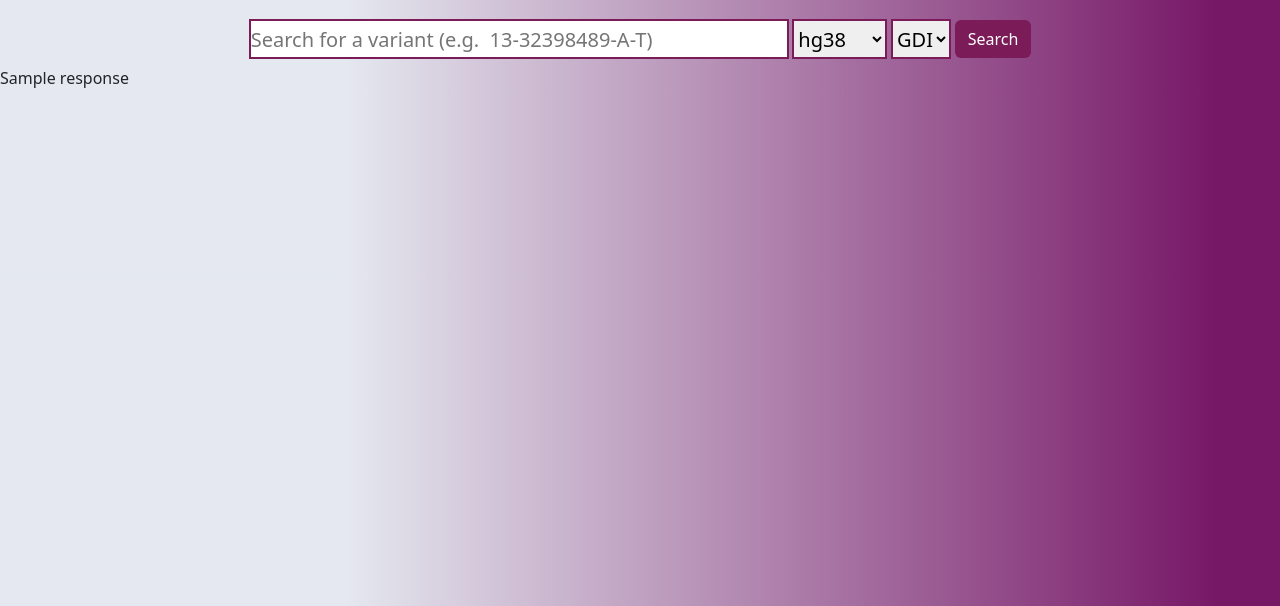
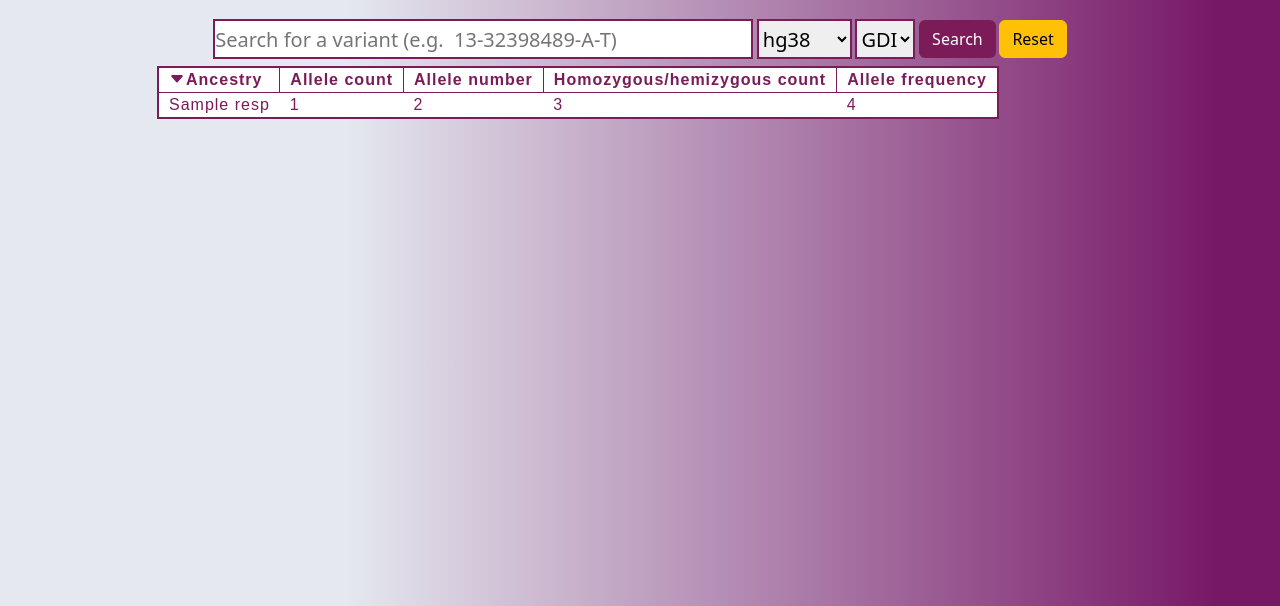
Before and after one commit to costero-e/AlleleFrequencyBrowser, a Django app: template server/templates/home.html in a window 1280 px wide. Shown: the part 97-703 px from the top of the page. Run offline with Django 4.2, Linux system fonts and the light colour scheme; tables that the repository leaves empty hold one stand-in row (values such as "Sample post"); the template is opened without the code that fills it: values that come from a table or form of the project are taken from there, most other values are stand-ins (such as "Sample title", 1, 10 or a date in 2020); some libraries are stand-ins or nearby versions.

Commit message:
More progress

```diff
--- a/server/mediafiles/mystyle.css
+++ b/server/mediafiles/mystyle.css
@@ -22,7 +22,7 @@
   justify-content: center;
 }
 
-.btn{
+.boto{
   background-color: #7B1B58 !important;
   color: white !important;
 }
@@ -152,26 +152,43 @@
 
 td,
 th {
-  border: 1px solid rgb(190, 190, 190);
+  color: #7B1B58;
+  background-color: white;
+  border: 1px solid #7B1B58;
   padding-left: 10px;
   padding-right: 10px;
 }
 
 td {
   text-align: left;
+  border: 1px solid #7B1B58;
 }
 
 tr:nth-child(even) {
-  background-color: #eee;
+  background-color: white;
+  color: #7B1B58;
+  border: 1px solid #7B1B58;
 }
 
 th[scope='col'] {
-  background-color: #696969;
-  color: #fff;
+  background-color: white;
+  color: #7B1B58;
+  border: 1px solid #7B1B58;
 }
 
 th[scope='row'] {
-  background-color: #d7d9f2;
+  background-color: white;
+  border: 1px solid #7B1B58;
+}
+
+td[scope='row'] {
+  background-color: white;
+  border: 1px solid #7B1B58;
+}
+
+td[scope='col'] {
+  background-color: white;
+  border: 1px solid #7B1B58;
 }
 
 caption {
@@ -180,12 +197,11 @@ caption {
 }
 
 table {
-  border-collapse: collapse;
   letter-spacing: 1px;
   font-family: sans-serif;
-  font-size: 0.8rem;
+  font-size: 1rem;
   display: block;
-  height: 250px;
+  height: 300px;
   overflow-y: scroll;
 }
 
--- a/server/templates/base.html
+++ b/server/templates/base.html
@@ -24,7 +24,7 @@ background: linear-gradient(90deg, rgb(36, 0, 24) 0%, rgba(24,55,119,0.112504376
               <img class="GDI-logo" src="https://gdi.onemilliongenomes.eu/images/gdi-logo.svg" alt="GDI" style="height: 10vh"></img>
               <div class="containersecond">
 
-                  <form method="post center" style="text-align: center; margin-top: 20px">
+                  <form method="post" style="text-align: center; margin-top: 20px">
                     {% csrf_token %}
                     {% for f in form %}
                     {{ f.errors }}
@@ -32,12 +32,40 @@ background: linear-gradient(90deg, rgb(36, 0, 24) 0%, rgba(24,55,119,0.112504376
                     <span class="col">{{f}} </span>
 
                     {% endfor %}
-                    <button type="submit" class="btn mb-2">Search</button>
+                    <button type="submit" class="boto btn mb-2">Search</button>
+                    <a href="/" type="submit" class="btn btn-warning mb-2">Reset</a>
               <div class="row">
                   </div>
                 </div>
               </div>
                   </form>
+                  <div class="row center">
+                    {% if response %}
+                    <table id="EGAtable center" style="margin-left: 150px;">
+                      <tbody style="border: 2px solid #7B1B58;">
+                      <tr class="center">
+                        <th scope="col" id="header" onclick="sortTable(0); classToggle()" class="bi bi-caret-down-fill">Ancestry</th>
+                        <th scope="col">Allele count</th>
+                        <th scope="col">Allele number</th>
+                        <th scope="col">Homozygous/hemizygous count</th>
+                        <th scope="col">Allele frequency</th>
+                      </tr>
+                      {% for resp in response %}
+                      <tr class="center">
+                        <td>{{resp}}</td>
+                        <td>1</td>
+                        <td>2</td>
+                        <td>3</td>
+                        <td>4</td>
+                      </tr>
+
+
+                  {% endfor %}
+                </tbody>
+                </table>
+                    {% endif %}
+
+                  </div>
             </div>
 
             </div>
@@ -47,12 +75,7 @@ background: linear-gradient(90deg, rgb(36, 0, 24) 0%, rgba(24,55,119,0.112504376
 
 
             </div>
-            <div class="col">
-              {% if response %}
-              {{response}}
-              {% endif %}
 
-            </div>
           </div>
         </div>
 
```
Also changed, not shown: server/bash/views.py (+8 -3 lines).
